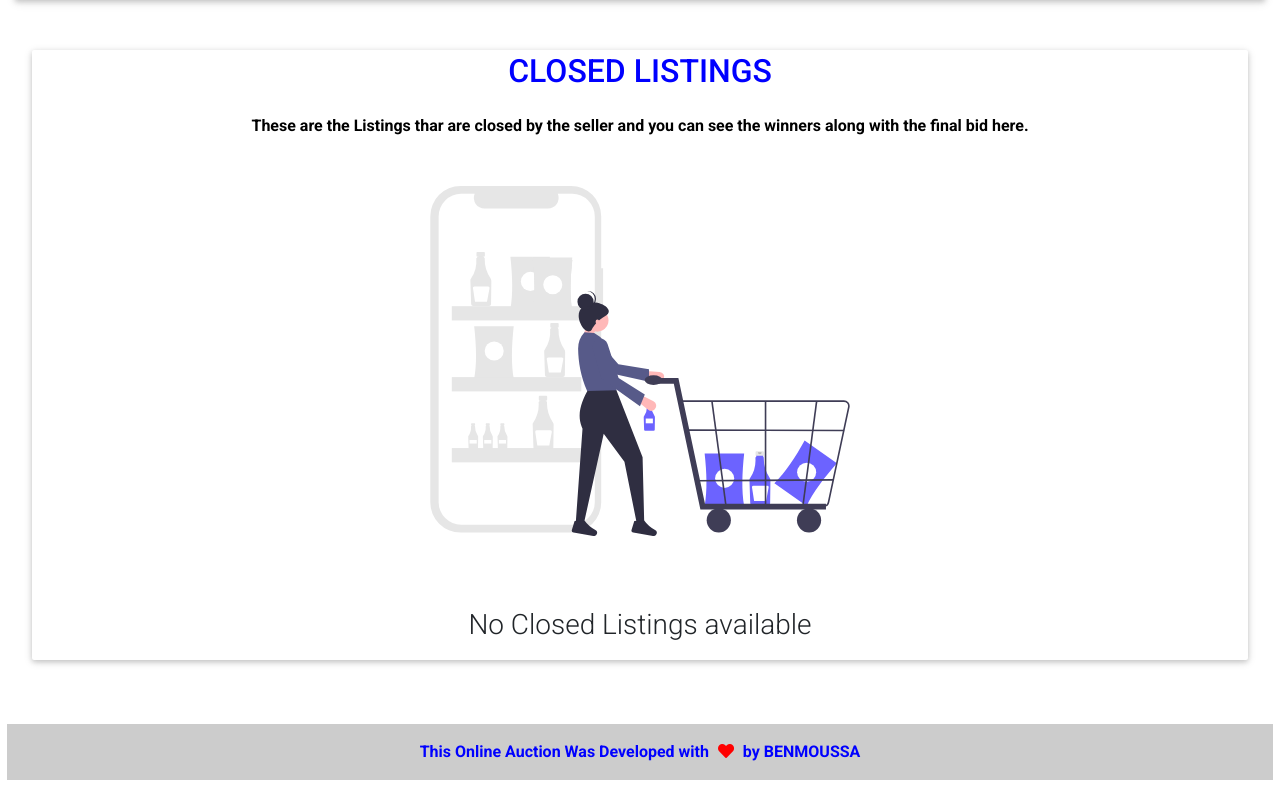
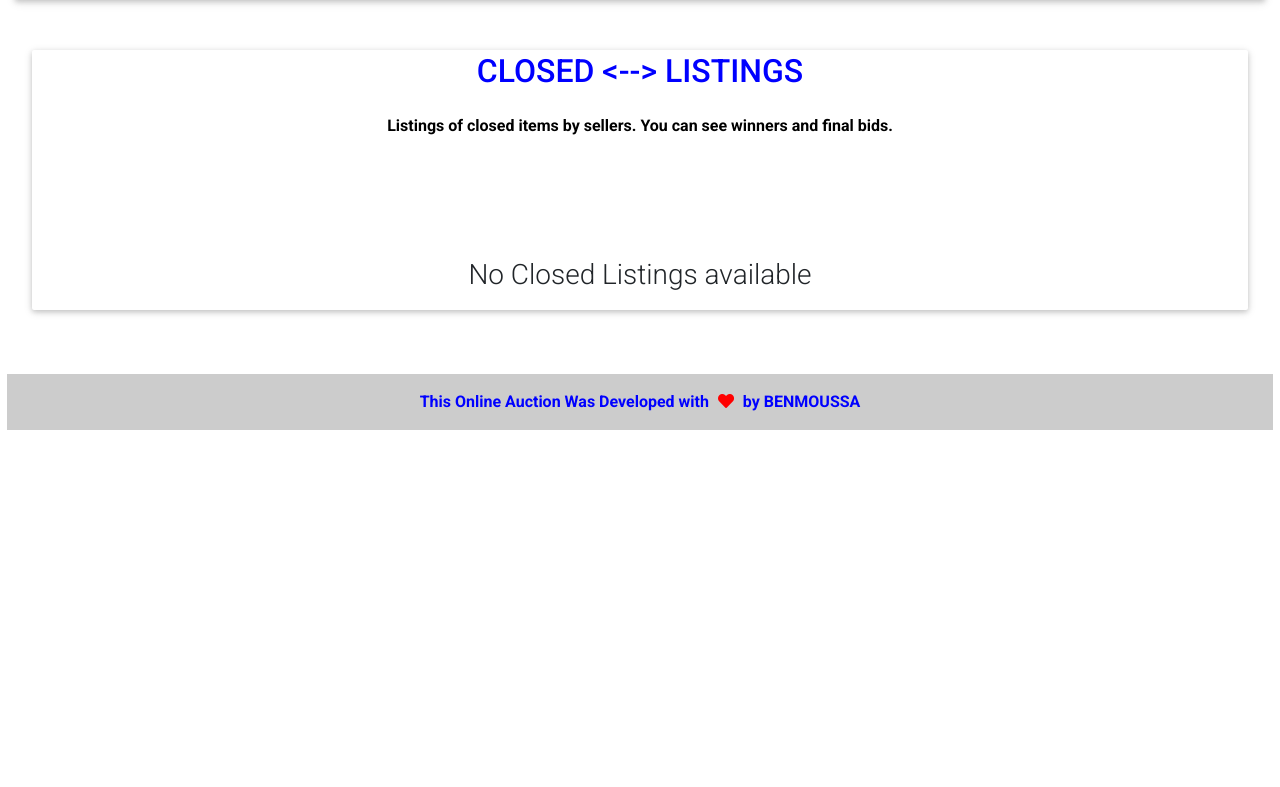
Before and after one commit to Harvard2020/Commerce, a Django app: page /closedlisting in a window 1280 px wide. Shown: the part 83-870 px from the top of the page. After the commit the page ends 513 px from the top, so only its background shows below. Run offline with Django 3.2, Linux system fonts and the light colour scheme; the visitor is signed in with stand-in values (Sample User, id 1); data that the repository does not hold is empty; some libraries are stand-ins or nearby versions.

Commit message:
Update closedlisting.html

```diff
--- a/auctions/templates/auctions/closedlisting.html
+++ b/auctions/templates/auctions/closedlisting.html
@@ -8,16 +8,16 @@
     <!-- Jumbotron -->
     <div class="jumbotron text-center">
         <!-- Title -->
-        <h2 class="card-title h2">CLOSED LISTINGS</h2>
+        <h2 class="card-title h2">CLOSED <--> LISTINGS</h2>
         <!-- Subtitle -->
-        <p class="black-text my-4 font-weight-bold">These are the Listings thar are closed by the seller and you can see the winners along with the final bid here.</p>
+        <p class="black-text my-4 font-weight-bold">Listings of closed items by sellers. You can see winners and final bids.</p>
         <!-- Grid row -->
         <div class="row d-flex justify-content-center">
             <!-- Grid column -->
             <div class="col-xl-7 pb-2">
                 {% if empty %}
                     <br>
-                    <img src="../../static/auctions/img/forclosed.svg" alt="indeximage" style="height: 350px;" class="embed-responsive">
+
                     <br> <br> <br>
                     <h3>No Closed Listings available</h3>
                 {% else %}
```
